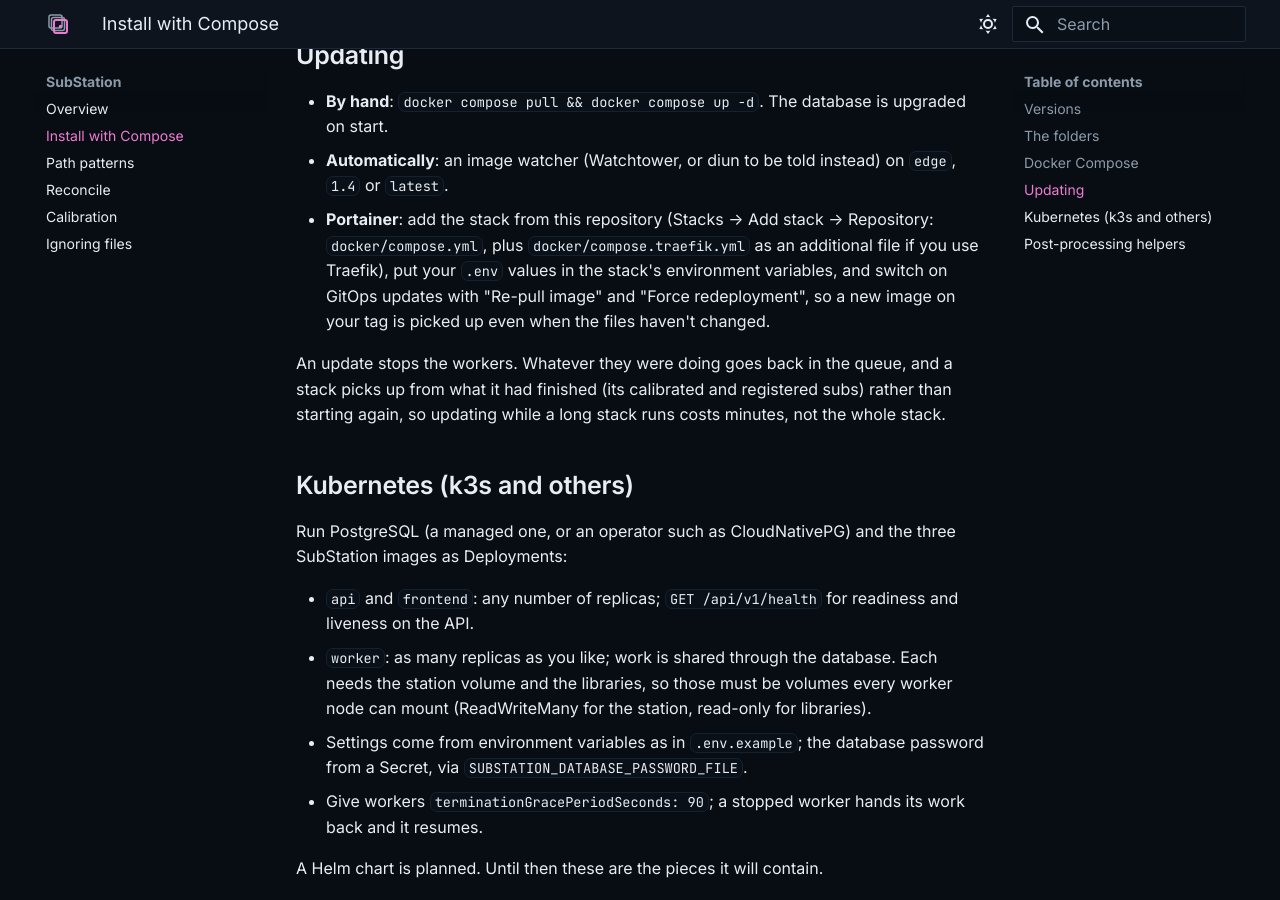
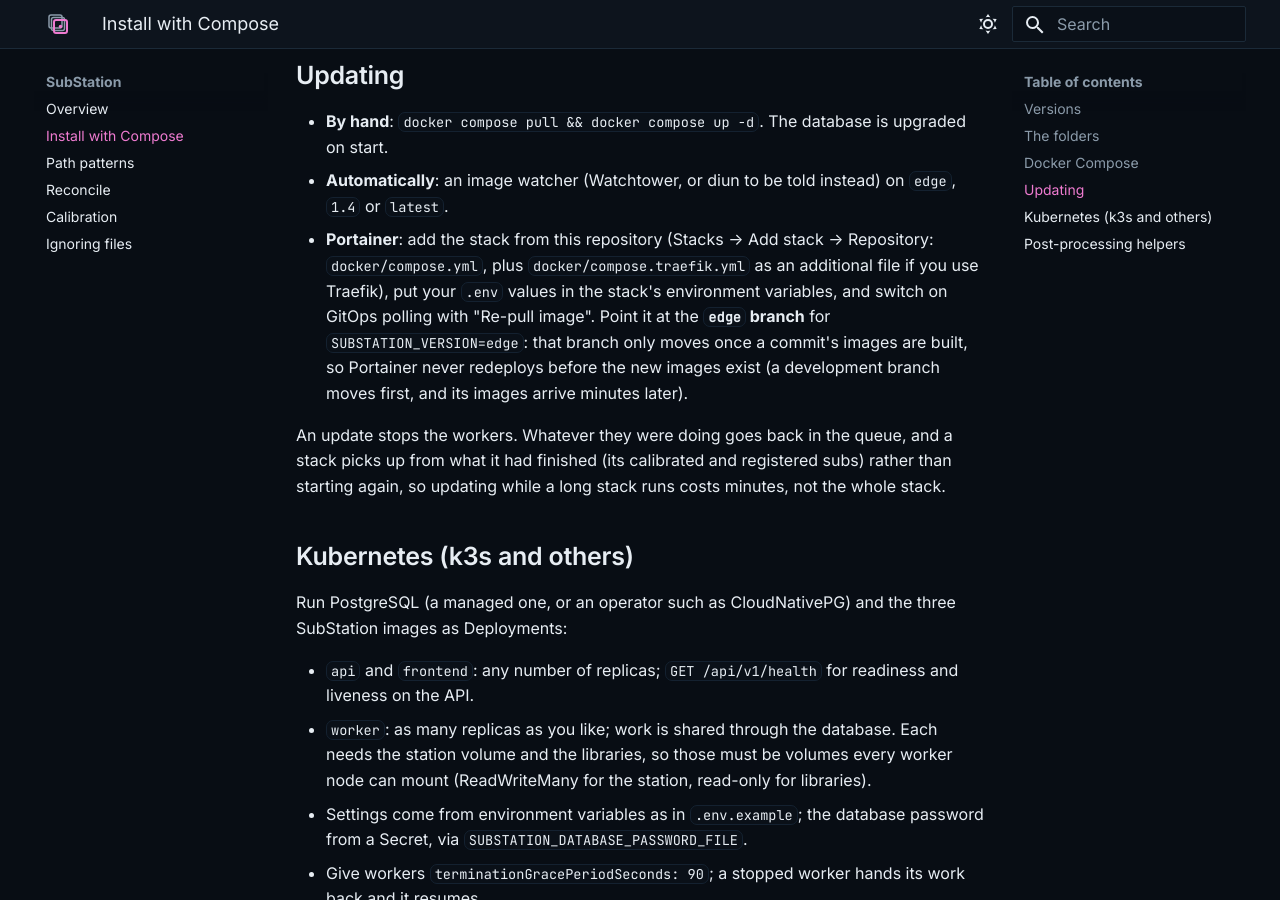
Before and after one commit to DeanJ87/substation, an MkDocs documentation site: the page built from docs/user/install.md, in a window 1280 px wide and 900 px high, scrolled down 1751 px. Built offline with MkDocs 1.6.1 and Material for MkDocs 9.7.7, drawn with Linux system fonts in a browser that asks for light colours; some of the changed text lies outside the part shown.

Commit message:
CI moves an edge branch once a commit's images are built, so git-polling deploys never run ahead of the images

```diff
--- a/docs/user/install.md
+++ b/docs/user/install.md
@@ -21,7 +21,7 @@
 | `1.4.2` | one release, never changes |
 | `1.4` | the newest patch of 1.4: fixes only |
 | `latest` | the newest release |
-| `edge` | every build of the development branch: newest features, least tested |
+| `edge` | every build of the development branch: newest features, least tested (the `edge` git branch follows it) |
 | `2194c51` | one commit, never changes |
 
 Pick one with `SUBSTATION_VERSION`. Run all four containers on the same version.
@@ -60,8 +60,9 @@
 - **Automatically**: an image watcher (Watchtower, or diun to be told instead) on `edge`, `1.4` or `latest`.
 - **Portainer**: add the stack from this repository (Stacks → Add stack → Repository: `docker/compose.yml`, plus
   `docker/compose.traefik.yml` as an additional file if you use Traefik), put your `.env` values in the stack's
-  environment variables, and switch on GitOps updates with "Re-pull image" and "Force redeployment", so a new
-  image on your tag is picked up even when the files haven't changed.
+  environment variables, and switch on GitOps polling with "Re-pull image". Point it at the **`edge` branch** for
+  `SUBSTATION_VERSION=edge`: that branch only moves once a commit's images are built, so Portainer never redeploys
+  before the new images exist (a development branch moves first, and its images arrive minutes later).
 
 An update stops the workers. Whatever they were doing goes back in the queue, and a stack picks up from what it
 had finished (its calibrated and registered subs) rather than starting again, so updating while a long stack runs
```
Also changed, not shown: specs/005-queue-workers-console/spec.md (+4 -1 lines), specs/005-queue-workers-console/tasks.md (+1 -0 lines), 1 other file.
